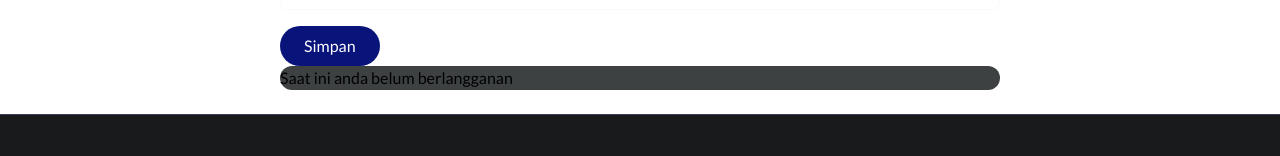
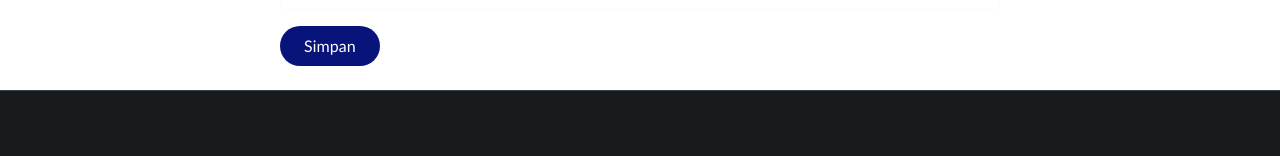
Before and after one commit to usepsofyaan/movieapphsi2advfe, a Next.js app: page /profil in a window 1280 px wide. Shown: the part 572-728 px from the top of the page. Built offline with nearby package versions, Linux system fonts and the light colour scheme; no server answers; a web font is replaced by a local one.

Commit message:
change: delete improve

```diff
--- a/app/profil/page.js
+++ b/app/profil/page.js
@@ -150,10 +150,6 @@ export default function Profil() {
             {loading ? "Menyimpan..." : "Simpan"}
           </button>
         </form>
-
-        <div className="bg-[#3D4142] rounded-[12px]">
-          <h1 className="text-black">Saat ini anda belum berlangganan</h1>
-        </div>
       </div>
       <Footer />
     </>
```
